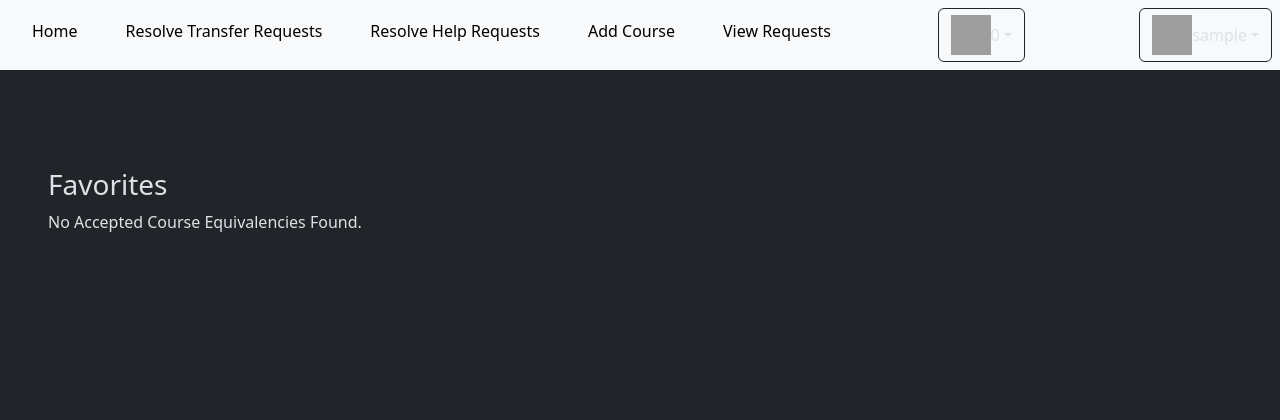
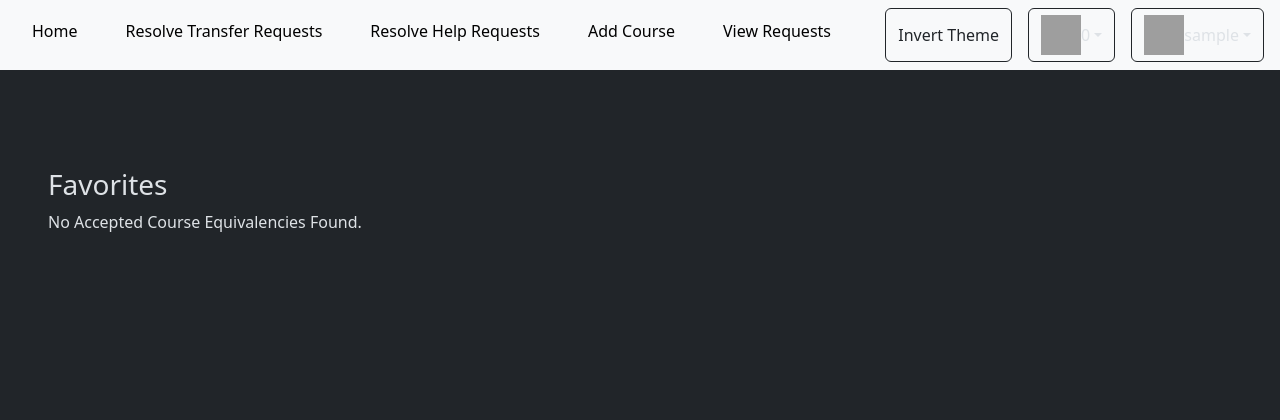
Before and after one commit to scottrmattix/transfer-guide, a Django app: page /favorites/ in a window 1280 px wide. Shown: the top 420 px of the page. Run offline with Django 4.2, Linux system fonts and the light colour scheme; the visitor is signed in with stand-in values (Sample User, id 1); data that the repository does not hold is empty; parts of the project's set-up code (start-up, migrations or seed data) failed here and were passed over; some libraries are stand-ins or nearby versions; grey boxes are pictures that could not be loaded.

Commit message:
Added dark mode toggler and fixed notifications

```diff
--- a/templates/base.html
+++ b/templates/base.html
@@ -28,7 +28,21 @@
     .pt-2:hover{
         color:rgba(0, 0, 0, 0.606)
     }
+    .dropdown{
+        position: relative;
+    }
 </style>
+<script>
+    invertTheme = function(){
+        theme = document.documentElement.getAttribute('data-bs-theme');
+        if(theme == 'dark'){
+            document.documentElement.setAttribute('data-bs-theme', 'light');
+        }
+        else{
+            document.documentElement.setAttribute('data-bs-theme', 'dark');
+        }
+    }
+</script>
 {% endif %}
 <body class="d-flex flex-column align-items-center">
     {% if user.is_authenticated%}
@@ -47,19 +61,29 @@
                     <a href="{% url 'accept_request' %}" class="nav-link pt-2 ms-5"> View Requests </a>
                 {% endif %}
             </ul>
-            <button class="d-flex fkex-row align-items-center dropdown mx-2 btn border border-dark" id="profile-dropdown" data-bs-toggle="dropdown">
+            <div class="d-flex">
+                <button class="me-3 btn btn-outline-dark" onclick="invertTheme()">
+                    Invert Theme
+                </button>
+                <div class="dropdown">
+                    <button class="me-3 btn border border-dark" id="profile-dropdown" data-bs-toggle="dropdown">
                         <a class="nav-link d-flex flex-row align-items-center mx-0 dropdown-toggle">
                             <img width="40px" height="40px" href="#"
                                 src="https://www.pinclipart.com/picdir/middle/185-1850576_png-file-white-bell-notification-icon-transparent-clipart.png"> {{ user.notification_set.all.count }}
                         </a>
                     </button>
-            <div class="dropdown-menu dropdown-menu-end">
+                    <div class="dropdown-menu">
+                        {% if user.notification_set.all.count == 0 %}
+                            <a class="dropdown-item"> No Notifications </a>
+                        {% else %}
                             {% for note in user.notification_set.all %}
                             <a class="dropdown-item"> Type: {{ note.notification }} </br> Subject: {{ note.subject }}</a>
                             {% endfor %}
+                        {% endif %}
                     </div>
-
-            <button class="d-flex fkex-row align-items-center dropdown mx-2 btn border border-dark" id="profile-dropdown" data-bs-toggle="dropdown">
+                </div>
+                <div class="dropdown">
+                    <button class="me-3 dropdown btn border border-dark" id="profile-dropdown" data-bs-toggle="dropdown">
                         <a class="nav-link d-flex flex-row align-items-center mx-0 dropdown-toggle">
                             <img width="40px" height="40px" href="#"
                                 src="https://upload.wikimedia.org/wikipedia/commons/9/99/Sample_User_Icon.png"> {{ user.username }}
@@ -78,6 +102,8 @@
                         <div class="dropdown-divider"></div>
                         <a class="dropdown-item" href="{% url 'logout' %}"> Log Out </a>
                     </div>
+                </div>
+            </div>
         </nav>
     {% endif %}
 
```
Also changed, not shown: transferguide/settings.py (+25 -26 lines). Lines whose indentation alone changed are shown as unchanged.
